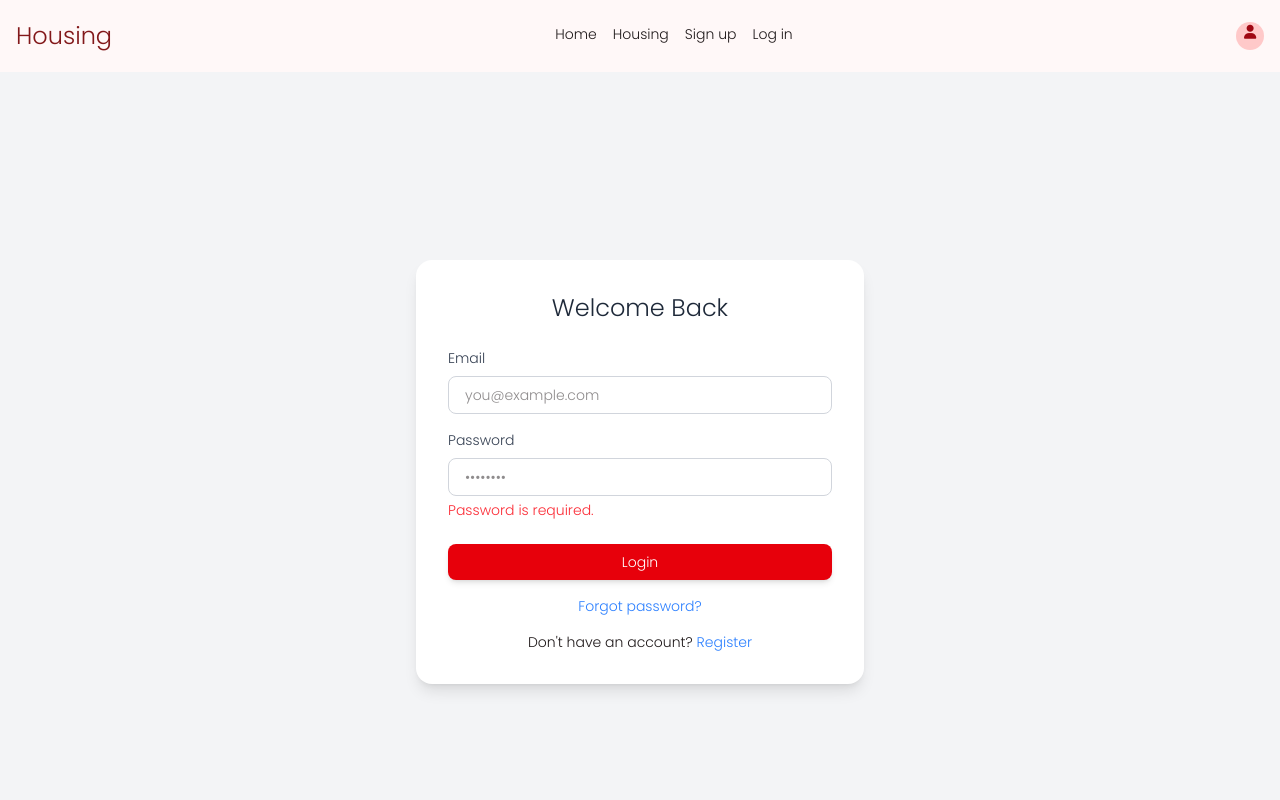
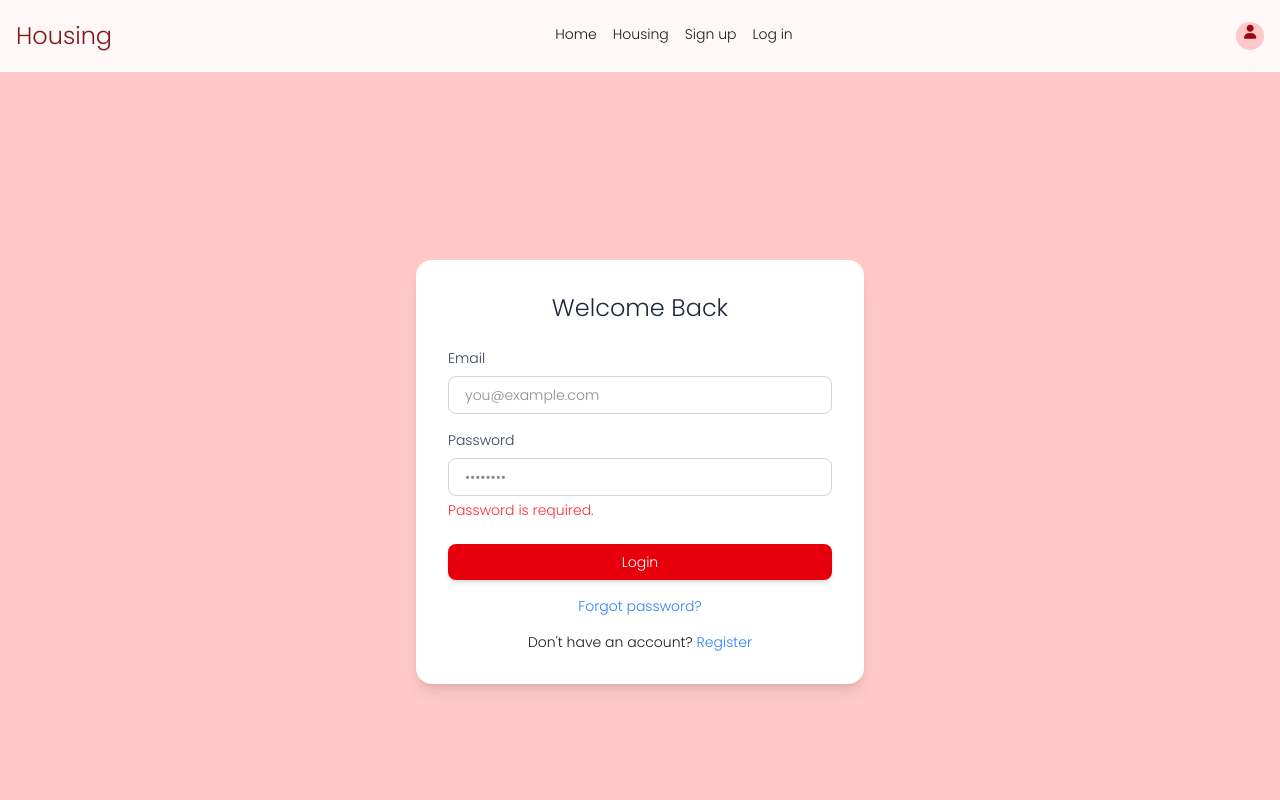
Before and after one commit to ArjunSemwal02/Housing, an Angular app: page /login in a window 1280 px wide. Shown: the top 800 px of the page. Built offline with nearby package versions, Linux system fonts and the light colour scheme.

Commit message:
signup and login bg updated

```diff
--- a/src/app/app.html
+++ b/src/app/app.html
@@ -1,5 +1,5 @@
-<div class="min-h-screen pb-20 relative">
+<div class="min-h-screen pb-20 relative flex flex-col">
   <app-navbar />
-  <router-outlet />
+  <router-outlet class="" />
   <app-footer class="absolute w-full bottom-0" />
 </div>
--- a/src/app/pages/dashboard/dashboard.html
+++ b/src/app/pages/dashboard/dashboard.html
@@ -1,4 +1,4 @@
-<div class="h-full bg-red-200 md:flex items-center justify-center">
+<div class="bg-red-200 md:flex items-center justify-center">
   <div
     class="p-0 my-0 mx-auto w-[300px] h-[300px] md:w-[500px] md:h-[500px] md:m-2 overflow-hidden rounded-lg"
   >
@@ -8,7 +8,7 @@
       alt=""
     />
   </div>
-  <div class="m-1 md:m-4 flex flex-col items-center">
+  <div class="pb-2 md:p-0 md:m-4 flex flex-col items-center">
     <p class="text-center md:text-left text-red-800 font-extrabold text-2xl mt-0 mb-2">
       Find your Home sweet Home
     </p>
--- a/src/app/pages/login/login.html
+++ b/src/app/pages/login/login.html
@@ -1,4 +1,4 @@
-<div class="flex items-center justify-center min-h-screen bg-gray-100">
+<div class="flex items-center justify-center min-h-screen bg-red-200">
   <div class="bg-white shadow-lg rounded-2xl w-full max-w-md p-8 mx-2">
     <h2 class="text-2xl font-bold text-center mb-6 text-gray-800">Welcome Back</h2>
 
--- a/src/app/pages/signup/signup.html
+++ b/src/app/pages/signup/signup.html
@@ -1,4 +1,4 @@
-<div class="flex items-center justify-center min-h-screen bg-gray-50">
+<div class="flex items-center justify-center min-h-screen bg-red-200">
   <div class="w-full max-w-md bg-white shadow-md rounded-2xl p-6 my-10 mx-2">
     <h2 class="text-2xl font-semibold mb-6 text-center">Create Account</h2>
 
--- a/src/app/reusables/card/card.html
+++ b/src/app/reusables/card/card.html
@@ -34,7 +34,6 @@
       <ng-content></ng-content>
     </div>
   </div>
-  <button class="absolute right-0">Register</button>
 
   <!-- named slot for action buttons -->
   <ng-content select="[card-actions]"></ng-content>
```
